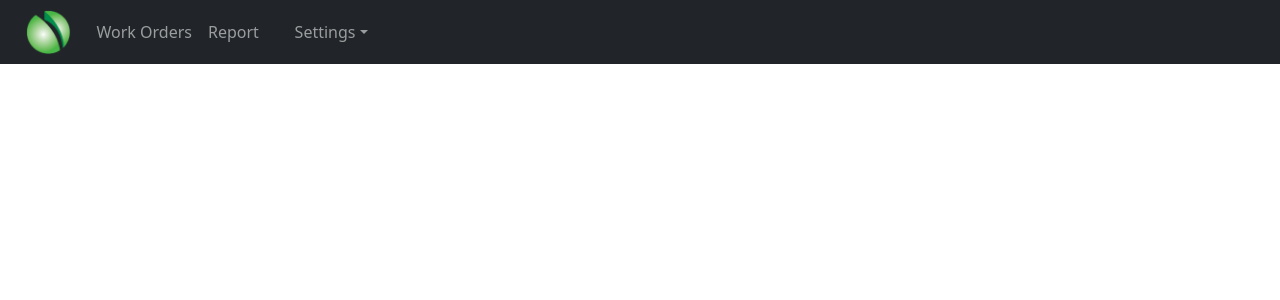
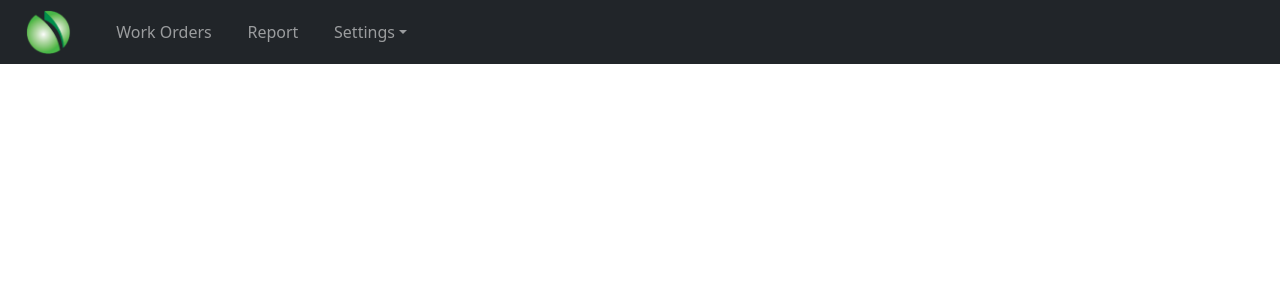
Before and after one commit to mgrist/CS4306-PrincipalLED, a React (Create React App) app in the folder client/: page / in a window 1280 px wide. Shown: the top 300 px of the page. Built offline with nearby package versions, Linux system fonts and the light colour scheme; the HTML template or start-up script is replaced by a standard one.

Commit message:
Fixed formatting of links

```diff
--- a/client/src/components/appBar/appBar.js
+++ b/client/src/components/appBar/appBar.js
@@ -18,8 +18,8 @@ export default function AppBar() {
                 <Navbar.Brand as={Link} to={"/home"} id="logowrapper"><Image className="logo" src={Logo}/></Navbar.Brand>
                 <Navbar.Toggle aria-controls="basic-navbar-nav" />
                 <Navbar.Collapse id="basic-navbar-nav">
-                <Nav.Link as={Link} to={"/WorkOrder"}>Work Orders</Nav.Link>
-                <Nav.Link as={Link} to={"/report"}>Report</Nav.Link>
+                <Nav.Link className="links" as={Link} to={"/WorkOrder"}>Work Orders</Nav.Link>
+                <Nav.Link className="links" as={Link} to={"/report"}>Report</Nav.Link>
                 <NavDropdown className="links" title="Settings" id="basic-nav-dropdown">
                     <NavDropdown.Item href="#action/3.1">Action</NavDropdown.Item>
                     <NavDropdown.Item href="#action/3.2">Another action</NavDropdown.Item>
@@ -37,7 +37,7 @@ export default function AppBar() {
                     <Route path="/WorkOrder" element={<Workorder />} />
                     <Route path="/report" element={<Report />} />
                 </Routes>
-                </div>
+            </div>
         </Router>
     );
 }
```
